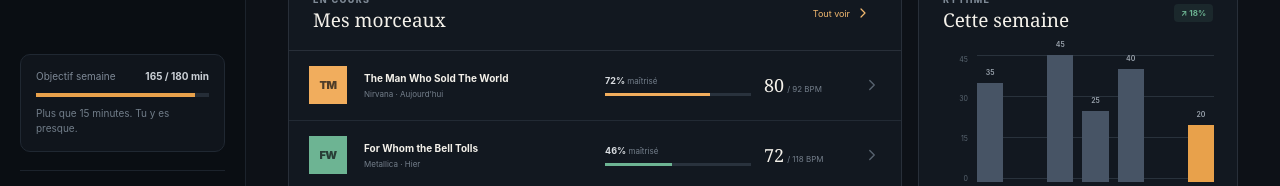
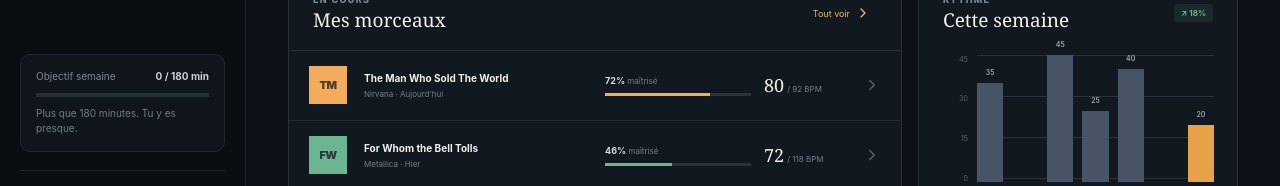
Before and after one commit to Kinnixx/guitar-journey, a Next.js app: page / in a window 1280 px wide. Shown: the part 557-743 px from the top of the page. Built offline with nearby package versions, Linux system fonts and the light colour scheme.

Commit message:
feat: calculate weekly practice goal

```diff
--- a/app/page.tsx
+++ b/app/page.tsx
@@ -42,6 +42,26 @@ const initialSessions: Session[] = [
   { id: 4, date: "2026-07-26", songId: 3, duration: 45, bpm: 112, progress: 88, motivation: 9, notes: "Son clair et régulier, attention aux cordes parasites." },
   { id: 5, date: "2026-07-24", songId: 2, duration: 35, bpm: 68, progress: 41, motivation: 7, notes: "Accords stables, je peux accélérer légèrement la prochaine fois." },
 ];
+
+const WEEKLY_GOAL_MINUTES = 180;
+
+function formatLocalDate(date: Date) {
+  const year = date.getFullYear();
+  const month = String(date.getMonth() + 1).padStart(2, "0");
+  const day = String(date.getDate()).padStart(2, "0");
+  return `${year}-${month}-${day}`;
+}
+
+function getCurrentWeekBounds(today = new Date()) {
+  const monday = new Date(today.getFullYear(), today.getMonth(), today.getDate());
+  const daysSinceMonday = (monday.getDay() + 6) % 7;
+  monday.setDate(monday.getDate() - daysSinceMonday);
+
+  const sunday = new Date(monday);
+  sunday.setDate(monday.getDate() + 6);
+
+  return { monday: formatLocalDate(monday), sunday: formatLocalDate(sunday) };
+}
 
 function Icon({ name, size = 18 }: { name: IconName; size?: number }) {
   const paths: Record<IconName, ReactNode> = {
@@ -133,6 +153,12 @@ export default function Home() {
   }, [toast]);
 
   const totalMinutes = sessions.reduce((sum, session) => sum + session.duration, 0);
+  const weeklyMinutes = useMemo(() => {
+    const { monday, sunday } = getCurrentWeekBounds();
+    return sessions
+      .filter((session) => session.date >= monday && session.date <= sunday)
+      .reduce((sum, session) => sum + session.duration, 0);
+  }, [sessions]);
   const averageProgress = songs.length ? songs.reduce((sum, song) => sum + song.progress, 0) / songs.length : 0;
   const averageMotivation = sessions.length ? sessions.reduce((sum, session) => sum + session.motivation, 0) / sessions.length : 0;
   const streak = calculateStreak(sessions);
@@ -217,9 +243,9 @@ export default function Home() {
         </nav>
         <div className="sidebar-spacer" />
         <div className="weekly-goal">
-          <div className="goal-top"><span>Objectif semaine</span><strong>{Math.min(totalMinutes, 180)} / 180 min</strong></div>
-          <div className="goal-track"><span style={{ width: `${Math.min(100, (totalMinutes / 180) * 100)}%` }} /></div>
-          <p>{totalMinutes >= 180 ? "Objectif atteint. Tu peux être fière de toi." : `Plus que ${180 - totalMinutes} minutes. Tu y es presque.`}</p>
+          <div className="goal-top"><span>Objectif semaine</span><strong>{weeklyMinutes} / {WEEKLY_GOAL_MINUTES} min</strong></div>
+          <div className="goal-track"><span style={{ width: `${Math.min(100, (weeklyMinutes / WEEKLY_GOAL_MINUTES) * 100)}%` }} /></div>
+          <p>{weeklyMinutes >= WEEKLY_GOAL_MINUTES ? "Objectif atteint. Tu peux être fière de toi." : `Plus que ${WEEKLY_GOAL_MINUTES - weeklyMinutes} minutes. Tu y es presque.`}</p>
         </div>
         <div className="profile"><div className="avatar">A</div><div><strong>Anaïs</strong><span>Guitariste en progression</span></div></div>
       </aside>
```
